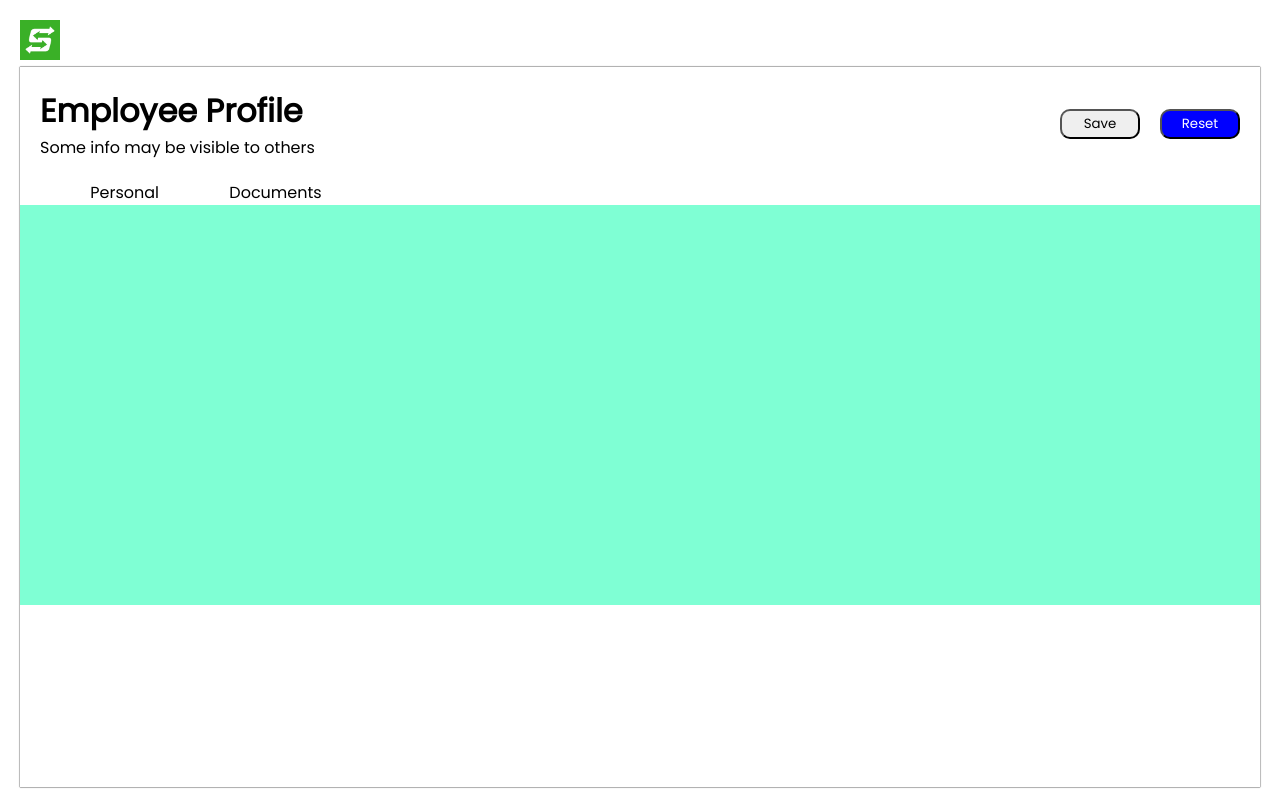
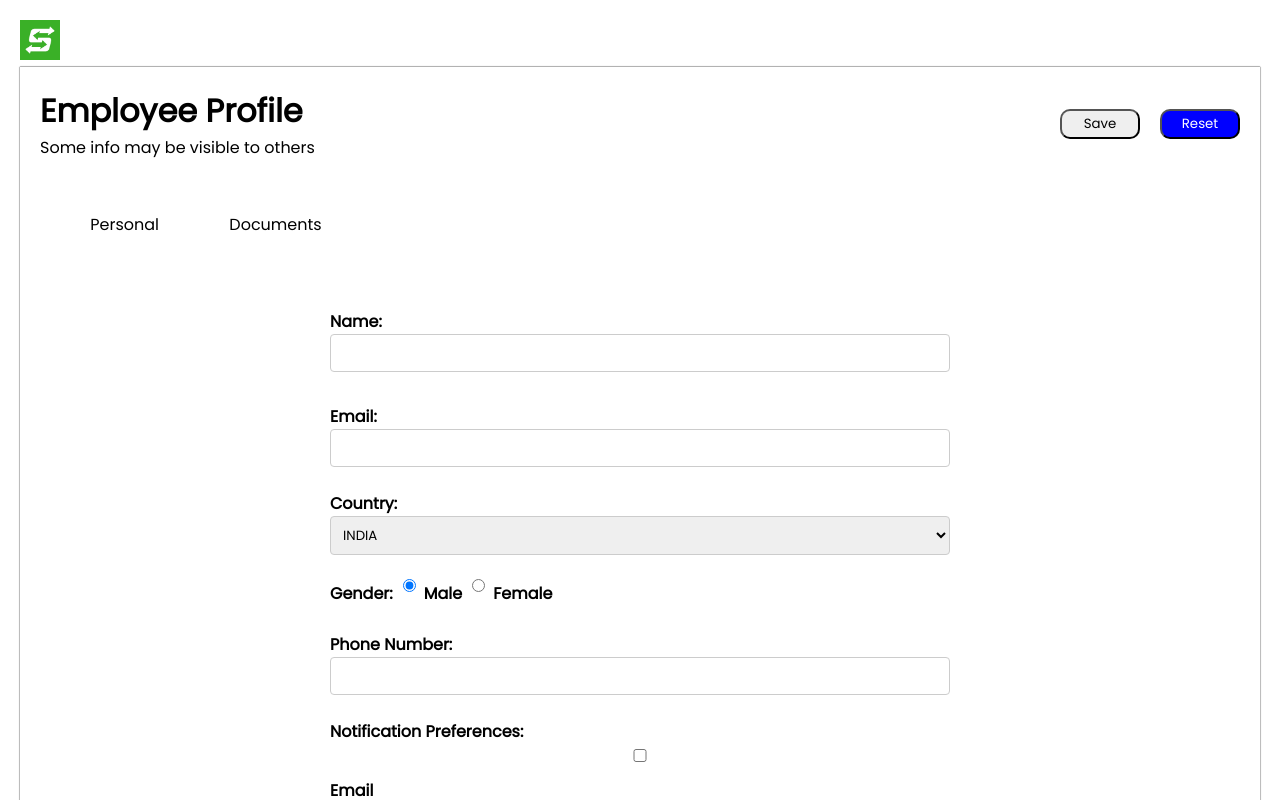
Before and after one commit to ydpatel0309/Employee-Onboarding-Form-Moveinsync, a React (Create React App) app: page / in a window 1280 px wide. Shown: the top 800 px of the page. Built offline with nearby package versions, Linux system fonts and the light colour scheme.

Commit message:
implemented a react form

```diff
--- a/src/App.css
+++ b/src/App.css
@@ -14,7 +14,6 @@
 
 .App {
     padding: 20px;
-    /* width: 100%; */
     display: flex;
     justify-content: center;
     align-items: center;
@@ -24,14 +23,11 @@
 .App_inner {
     width: 100%;
     box-sizing: border-box;
-
-    /* height: 100vh; */
-
 }
 
 .profile {
     /* width: 100%; */
-    height: 90vh;
+    height: 100vh auto;
     box-shadow: 0 0 1px 0.2px black;
 }
 
--- a/src/Personal.css
+++ b/src/Personal.css
@@ -1,5 +1,87 @@
-.outer
+*
 {
-    height: 50vh;
-    background-color:aquamarine;
+    margin: 0;
+    padding: 0;
 }
+.form-outer
+{
+    margin-top: 5vh;
+    width: 100%;
+    /* height: 100vh; */
+    display: flex;
+    justify-content: center;
+    align-items: center;
+}
+.form-inner
+{
+    width: 50%;
+}
+.responsive-form {
+    /* width: 80%; */
+    margin: auto;
+    padding: 20px;
+    background-color: #f5f5f5;
+    border: 2px solid black;
+    border-radius: 10px;
+    box-shadow: 0 0 10px rgba(0, 0, 0, 0.1);
+  }
+
+  label {
+    display: block;
+    margin-bottom: 8px;
+    font-weight: bold;
+  }
+
+  input,
+  select {
+    width: 100%;
+    padding: 8px;
+    margin-bottom: 16px;
+    border: 1px solid #ccc;
+    border-radius: 4px;
+    box-sizing: border-box;
+  }
+
+  div {
+    margin-bottom: 16px;
+  }
+
+  input[type="radio"] {
+    margin-right: 8px;
+  }
+
+  #submit_button {
+    background-color: #007bff;
+    color: #fff;
+    padding: 10px 20px;
+    border: none;
+    border-radius: 4px;
+    cursor: pointer;
+    font-size: 16px;
+  }
+
+  #submit_button:hover {
+    background-color: #0056b3;
+  }
+
+  .gender {
+    display: flex;
+    align-items: center;
+}
+
+.gender_lable, .gender_male, .gender_female {
+    margin-right: 10px;
+    display: flex;
+    justify-content: center;
+    align-items: center;
+}
+
+
+  /* Media query */
+  @media (max-width: 600px) {
+    input,
+    select,
+    button {
+      width: 100%;
+    }
+  }
--- a/src/Personal.js
+++ b/src/Personal.js
@@ -1,12 +1,134 @@
-import React from "react";
+import React, { useState } from "react";
 import "./Personal.css";
 
-function Personal()
-{
-    return(<>
-    <div className="outer">
+const countries = ["INDIA","USA", "Canada", "UK", "Australia"];
+const teams = ["Team A", "Team B", "Team C"];
+const NotificationPreferences = ["Email", "SMS", "Push Notification"];
 
-    </div>
-    </>);
-}
+const Personal= () => {
+  const [formData, setFormData] = useState({
+    name: "",
+    email: "",
+    country: countries[0],
+    gender: "male",
+    phone: "",
+    notificationPreferences: [],
+    office: "",
+    team: teams[0],
+  });
+
+  const handleChange = (e) => {
+    const { name, value, type, checked } = e.target;
+
+    if (type === "checkbox") {
+      const updatedPreferences = checked
+        ? [...formData.notificationPreferences, value]
+        : formData.notificationPreferences.filter((preference) => preference !== value);
+
+      setFormData((prevData) => ({
+        ...prevData,
+        notificationPreferences: updatedPreferences,
+      }));
+    } else {
+      setFormData((prevData) => ({
+        ...prevData,
+        [name]: value,
+      }));
+    }
+  };
+
+  const handleSubmit = (e) => {
+    e.preventDefault();
+    console.log(formData);
+  };
+
+  return (
+    <>
+      <div className="form-outer">
+        <div className="form-inner">
+          <form onSubmit={handleSubmit}>
+            <div className="lable_name">
+          <label >
+          Name:
+          <input
+            type="text"
+            name="name"
+            value={formData.name}
+            onChange={handleChange}
+            required
+          />
+        </label>
+        </div>
+
+        <label>
+          Email:
+          <input
+            type="email"
+            name="email"
+            value={formData.email}
+            onChange={handleChange}
+            required
+          />
+        </label>
+
+        <label>
+          Country:
+          <select
+            name="country"
+            value={formData.country}
+            onChange={handleChange}
+          >
+            {countries.map((country) => (
+              <option key={country} value={country}>
+                {country}
+              </option>
+            ))}
+          </select>
+        </label>
+
+        <div className="gender">
+            <label className="gender_lable">Gender:</label>
+
+          <label className="gender_male">
+            <input type="radio" name="gender" value="male" checked={formData.gender === "male"} onChange={handleChange}/>Male</label>
+
+          <label className="gender_female">
+            <input type="radio" name="gender" value="female" checked={formData.gender === "female"} onChange={handleChange}/>Female</label>
+          </div>
+
+        <label>
+          Phone Number:
+          <input
+            type="tel"
+            name="phone"
+            value={formData.phone}
+            onChange={handleChange}
+          />
+        </label>
+
+            <label>
+              Notification Preferences:
+              {NotificationPreferences.map((preference) => (
+                <div key={preference}>
+                  <label>
+                    <input
+                      type="checkbox"
+                      name="notificationPreferences"
+                      value={preference}
+                      checked={formData.notificationPreferences.includes(preference)}
+                      onChange={handleChange}
+                    />
+                    {preference}
+                  </label>
+                </div>
+              ))}
+            </label>
+            <button type="submit" id="submit_button">Submit</button>
+          </form>
+        </div>
+      </div>
+    </>
+  );
+};
+
 export default Personal;
```
